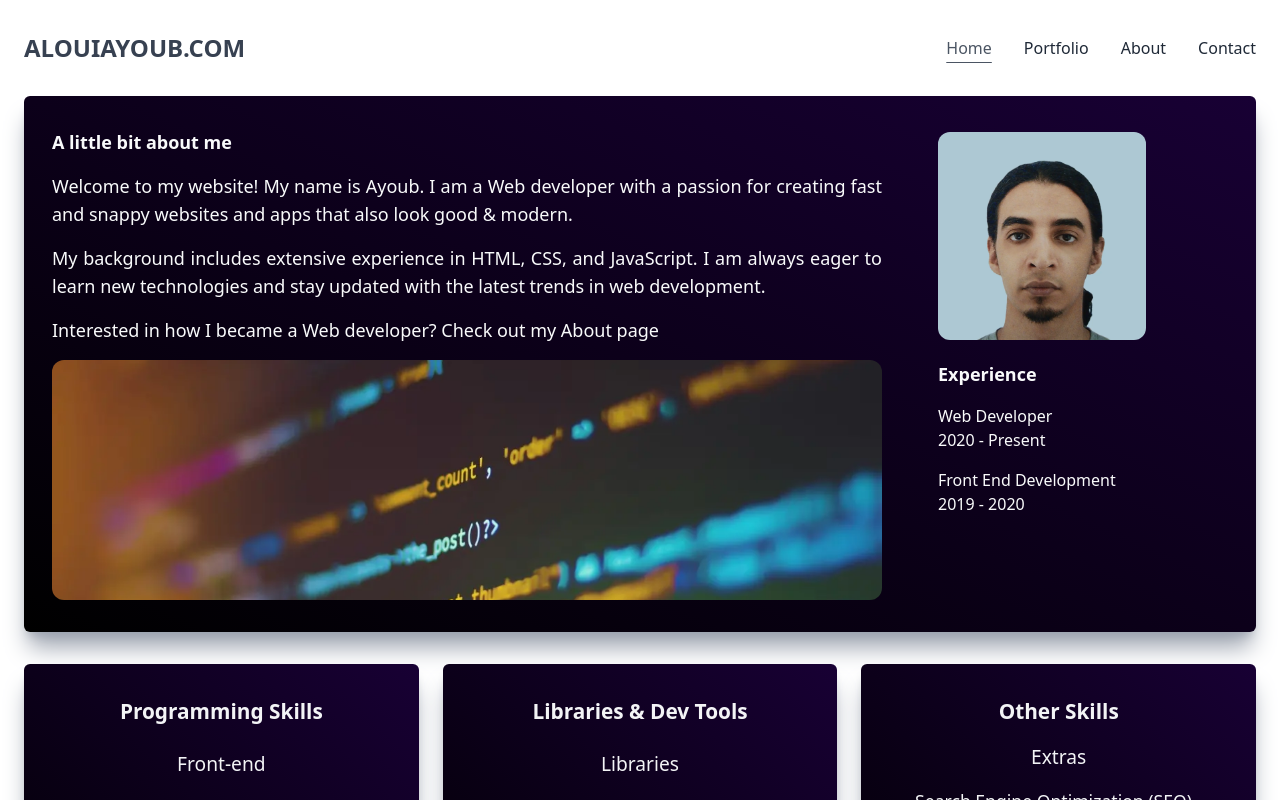
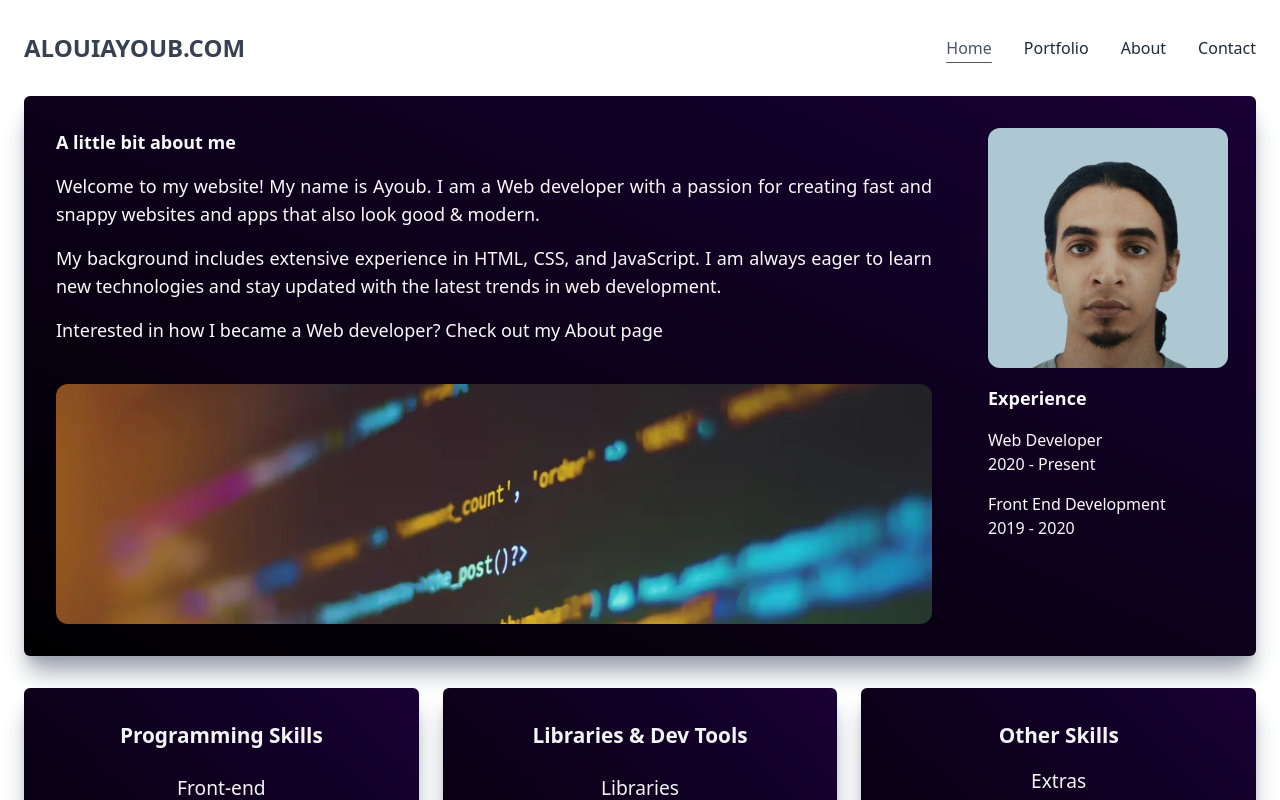
Before and after one commit to AyoubAloui94/My-Portfolio, a React (Vite) app: page /home in a window 1280 px wide. Shown: the top 800 px of the page. Built offline with nearby package versions, Linux system fonts and the light colour scheme; no server answers.

Commit message:
fixed the background section styles

```diff
--- a/src/components/MyBackground.jsx
+++ b/src/components/MyBackground.jsx
@@ -2,9 +2,9 @@ import { Link } from "react-router-dom"
 
 function MyBackground() {
   return (
-    <div className="bg-gradient-to-tr from-[#000000] to-[#180034] px-7 py-8 text-gray-50 rounded-md shadow-xl shadow-gray-400">
-      <div className="grid grid-cols-1 md:grid-cols-[3fr,1fr] gap-6 md:gap-4">
-        <div className="flex flex-col gap-4 text-justify md:pr-10">
+    <div className="bg-gradient-to-tr from-[#000000] to-[#180034] px-7 md:pl-8 py-8 text-gray-50 rounded-md shadow-xl shadow-gray-400">
+      <div className="grid grid-cols-1 md:grid-cols-[4fr,1fr] gap-6 md:gap-4">
+        <div className="flex flex-col gap-4 text-justify">
           <h2 className="text-center md:text-left text-lg font-bold">A little bit about me</h2>
           {/* <p className="md:text-xl">I am a web and react applications developer with a passion for creating visually appealing and user-friendly websites. My background includes extensive experience in HTML, CSS, and JavaScript, as well as a strong knowledge of responsive design and cross-browser compatibility. I am always eager to learn new technologies and stay updated with the latest trends in web development.</p> */}
           {/* <p className="md:text-lg"> My name is Ayoub. I am a college graduate with a physics degree. I had some exposure to programming during my college years, such as HTML/CSS, Javascript, C++ and Fortran.</p> */}
@@ -17,13 +17,13 @@ function MyBackground() {
             </Link>{" "}
           </p>
         </div>
-        <div className="flex flex-col flex-1  md:justify-center items-center md:items-start">
-          <img src="imgs/myself.webp" className="md:max-h-80 md:max-w-80 w-60 md:w-52 aspect-square md:h-52 object-cover rounded-full md:rounded-xl" alt="photo-2" loading="eager" />
+        <div className="flex flex-col flex-1 md:pl-10 md:justify-center items-center md:items-start">
+          <img src="imgs/myself.webp" className="md:max-h-80 md:max-w-80 w-60 md:w-70 aspect-square md:h-70 object-cover rounded-full md:rounded-xl" alt="photo-2" loading="eager" />
         </div>
-        <div className="md:flex flex-col flex-1  md:justify-center md:pr-10 hidden">
+        <div className="md:flex flex-col flex-1  md:justify-center hidden">
           <img src="imgs/photo-1.webp" className="max-h-60 object-cover aspect-square md:w-full h-full rounded-xl" alt="photo-1" loading="eager" />
         </div>
-        <div className="flex flex-col gap-4">
+        <div className="flex flex-col gap-4 md:pl-10">
           <h2 className="text-center md:text-left text-lg font-bold">Experience</h2>
           <div className="flex flex-col gap-4 items-center md:items-start">
             <div className="flex flex-col  items-center md:items-start">
```
